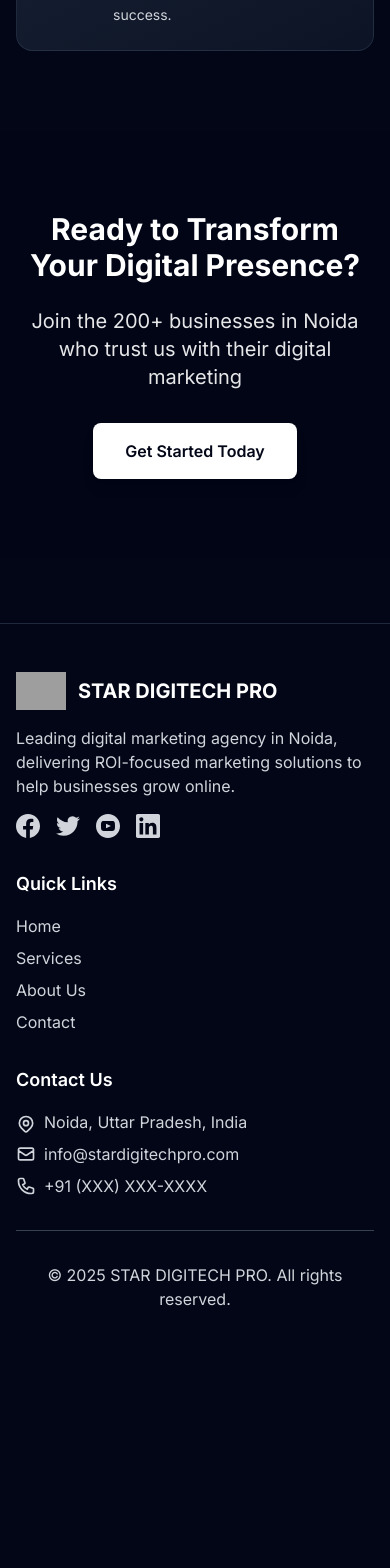
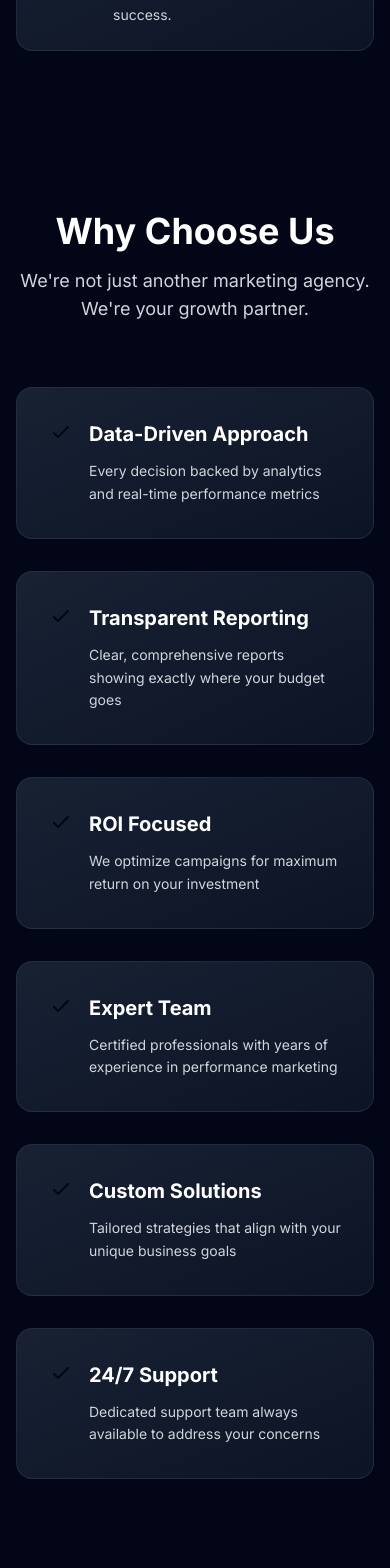
Before and after one commit to anshmydigitalcrown-ui/stardigitechpro, a Next.js app: page / in a window 390 px wide. Shown: the part 8900-10468 px from the top of the page. Before the commit the page ends 10259 px from the top, so only its background shows below. Built offline with nearby package versions, Linux system fonts and the light colour scheme; grey boxes are pictures that could not be loaded.

Commit message:
Add 'Why Choose Us' section to homepage

```diff
--- a/app/page.tsx
+++ b/app/page.tsx
@@ -538,6 +538,124 @@ export default function Home() {
         </div>
       </section>
 
+      {/* Why Choose Us Section */}
+      <section className="py-20 bg-[#020617]">
+        <div className="container mx-auto px-4">
+          <div className="text-center mb-16">
+            <h2 className="text-4xl md:text-5xl font-bold text-white mb-4">
+              Why Choose Us
+            </h2>
+            <p className="text-gray-300 text-lg max-w-2xl mx-auto">
+              We're not just another marketing agency. We're your growth partner.
+            </p>
+          </div>
+
+          <div className="grid grid-cols-1 md:grid-cols-2 lg:grid-cols-3 gap-8">
+            {/* Data-Driven Approach */}
+            <div className="group bg-gradient-to-br from-slate-800/80 to-slate-900/80 backdrop-blur-sm p-8 rounded-2xl border border-slate-700/50 hover:border-primary/50 transition-all duration-300 hover:shadow-xl hover:shadow-primary/20">
+              <div className="flex items-start gap-4">
+                <div className="flex-shrink-0">
+                  <svg className="w-6 h-6 text-primary" fill="none" stroke="currentColor" viewBox="0 0 24 24">
+                    <path strokeLinecap="round" strokeLinejoin="round" strokeWidth={2} d="M5 13l4 4L19 7" />
+                  </svg>
+                </div>
+                <div className="flex-1">
+                  <h3 className="text-xl font-bold text-white mb-3">Data-Driven Approach</h3>
+                  <p className="text-gray-300 text-sm leading-relaxed">
+                    Every decision backed by analytics and real-time performance metrics
+                  </p>
+                </div>
+              </div>
+            </div>
+
+            {/* Transparent Reporting */}
+            <div className="group bg-gradient-to-br from-slate-800/80 to-slate-900/80 backdrop-blur-sm p-8 rounded-2xl border border-slate-700/50 hover:border-primary/50 transition-all duration-300 hover:shadow-xl hover:shadow-primary/20">
+              <div className="flex items-start gap-4">
+                <div className="flex-shrink-0">
+                  <svg className="w-6 h-6 text-primary" fill="none" stroke="currentColor" viewBox="0 0 24 24">
+                    <path strokeLinecap="round" strokeLinejoin="round" strokeWidth={2} d="M5 13l4 4L19 7" />
+                  </svg>
+                </div>
+                <div className="flex-1">
+                  <h3 className="text-xl font-bold text-white mb-3">Transparent Reporting</h3>
+                  <p className="text-gray-300 text-sm leading-relaxed">
+                    Clear, comprehensive reports showing exactly where your budget goes
+                  </p>
+                </div>
+              </div>
+            </div>
+
+            {/* ROI Focused */}
+            <div className="group bg-gradient-to-br from-slate-800/80 to-slate-900/80 backdrop-blur-sm p-8 rounded-2xl border border-slate-700/50 hover:border-primary/50 transition-all duration-300 hover:shadow-xl hover:shadow-primary/20">
+              <div className="flex items-start gap-4">
+                <div className="flex-shrink-0">
+                  <svg className="w-6 h-6 text-primary" fill="none" stroke="currentColor" viewBox="0 0 24 24">
+                    <path strokeLinecap="round" strokeLinejoin="round" strokeWidth={2} d="M5 13l4 4L19 7" />
+                  </svg>
+                </div>
+                <div className="flex-1">
+                  <h3 className="text-xl font-bold text-white mb-3">ROI Focused</h3>
+                  <p className="text-gray-300 text-sm leading-relaxed">
+                    We optimize campaigns for maximum return on your investment
+                  </p>
+                </div>
+              </div>
+            </div>
+
+            {/* Expert Team */}
+            <div className="group bg-gradient-to-br from-slate-800/80 to-slate-900/80 backdrop-blur-sm p-8 rounded-2xl border border-slate-700/50 hover:border-primary/50 transition-all duration-300 hover:shadow-xl hover:shadow-primary/20">
+              <div className="flex items-start gap-4">
+                <div className="flex-shrink-0">
+                  <svg className="w-6 h-6 text-primary" fill="none" stroke="currentColor" viewBox="0 0 24 24">
+                    <path strokeLinecap="round" strokeLinejoin="round" strokeWidth={2} d="M5 13l4 4L19 7" />
+                  </svg>
+                </div>
+                <div className="flex-1">
+                  <h3 className="text-xl font-bold text-white mb-3">Expert Team</h3>
+                  <p className="text-gray-300 text-sm leading-relaxed">
+                    Certified professionals with years of experience in performance marketing
+                  </p>
+                </div>
+              </div>
+            </div>
+
+            {/* Custom Solutions */}
+            <div className="group bg-gradient-to-br from-slate-800/80 to-slate-900/80 backdrop-blur-sm p-8 rounded-2xl border border-slate-700/50 hover:border-primary/50 transition-all duration-300 hover:shadow-xl hover:shadow-primary/20">
+              <div className="flex items-start gap-4">
+                <div className="flex-shrink-0">
+                  <svg className="w-6 h-6 text-primary" fill="none" stroke="currentColor" viewBox="0 0 24 24">
+                    <path strokeLinecap="round" strokeLinejoin="round" strokeWidth={2} d="M5 13l4 4L19 7" />
+                  </svg>
+                </div>
+                <div className="flex-1">
+                  <h3 className="text-xl font-bold text-white mb-3">Custom Solutions</h3>
+                  <p className="text-gray-300 text-sm leading-relaxed">
+                    Tailored strategies that align with your unique business goals
+                  </p>
+                </div>
+              </div>
+            </div>
+
+            {/* 24/7 Support */}
+            <div className="group bg-gradient-to-br from-slate-800/80 to-slate-900/80 backdrop-blur-sm p-8 rounded-2xl border border-slate-700/50 hover:border-primary/50 transition-all duration-300 hover:shadow-xl hover:shadow-primary/20">
+              <div className="flex items-start gap-4">
+                <div className="flex-shrink-0">
+                  <svg className="w-6 h-6 text-primary" fill="none" stroke="currentColor" viewBox="0 0 24 24">
+                    <path strokeLinecap="round" strokeLinejoin="round" strokeWidth={2} d="M5 13l4 4L19 7" />
+                  </svg>
+                </div>
+                <div className="flex-1">
+                  <h3 className="text-xl font-bold text-white mb-3">24/7 Support</h3>
+                  <p className="text-gray-300 text-sm leading-relaxed">
+                    Dedicated support team always available to address your concerns
+                  </p>
+                </div>
+              </div>
+            </div>
+          </div>
+        </div>
+      </section>
+
       {/* CTA Section at bottom */}
       <section className="py-20 bg-[#020617] bg-opacity-95 text-white">
         <div className="container mx-auto px-4 text-center">
```
